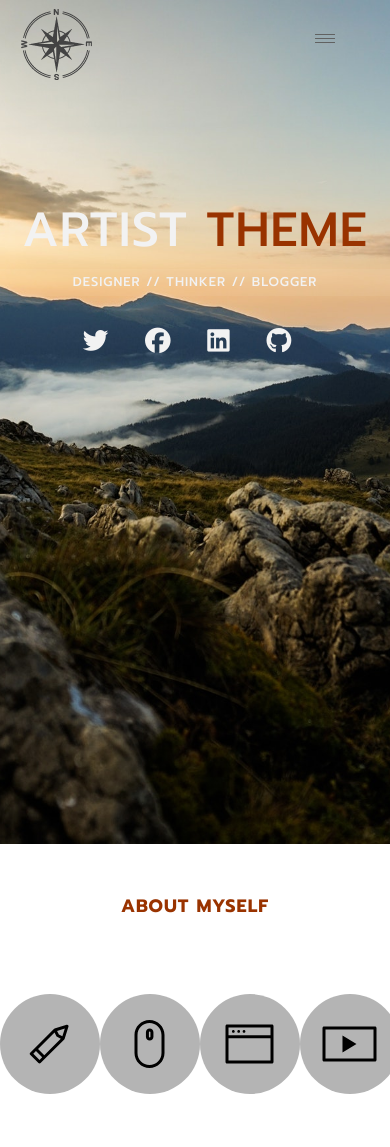
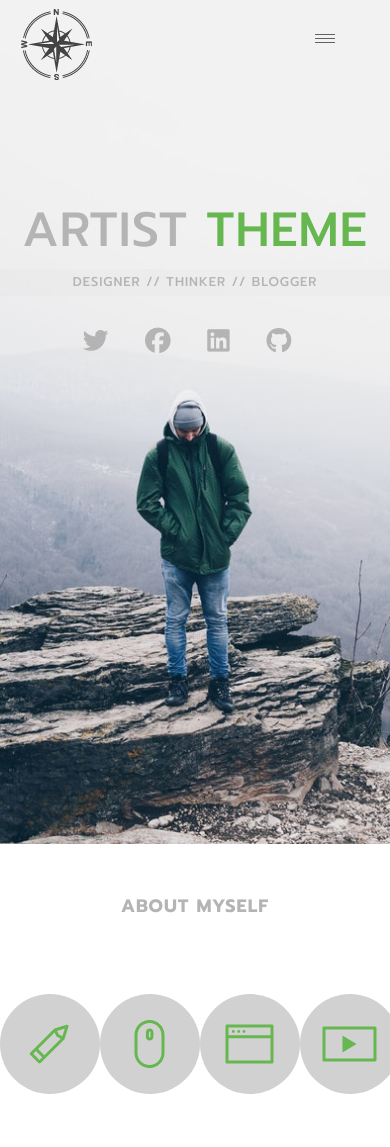
Before and after one commit to MrFoster1917/artist_theme, a website: page index.html in a window 390 px wide. Shown: the top 1147 px of the page. Drawn offline with nearby package versions, Linux system fonts and the light colour scheme.

Commit message:
Modified html code, css styles on text color, and updated/ change background header image.

```diff
--- a/src/css/main.css
+++ b/src/css/main.css
@@ -66,7 +66,7 @@ li {
   text-decoration: none; }
 
 a {
-  color: #F2F2F2;
+  color: #b4b4b4;
   font-size: 1rem;
   text-decoration: none;
   outline: 0; }
@@ -106,7 +106,7 @@ nav {
       padding: 0 20px;
       font-weight: 700; }
       nav ul a:hover {
-        color: #993300;
+        color: #66b750;
         -webkit-transition: all 0.8s ease-out;
         -o-transition: all 0.8s ease-out;
         transition: all 0.8s ease-out;
@@ -139,8 +139,8 @@ nav {
         border-bottom: 1px solid rgba(0, 0, 0, 0.2);
         display: block; }
         nav ul a:hover {
-          color: #F2F2F2;
-          background: #993300; }
+          color: #585858;
+          background: #66b750; }
   nav.active {
     left: 0; }
   .toggle-nav {
@@ -205,7 +205,7 @@ nav {
 #home-banner {
   width: 100%;
   height: 100vh;
-  background: url(../../src/images/home-bkgd.jpg) 50% 50%;
+  background: url(../../src/images/home-bgd2.jpg) 50% 50%;
   background-repeat: no-repeat;
   background-size: cover;
   text-align: center;
@@ -218,7 +218,7 @@ nav {
     #home-banner .banner-text h2 {
       margin: 0;
       font-weight: 500;
-      color: #F2F2F2;
+      color: #b4b4b4;
       text-transform: uppercase;
       letter-spacing: 1px; }
       #home-banner .banner-text h1.lg-heading,
@@ -226,7 +226,7 @@ nav {
         font-size: 5rem; }
         #home-banner .banner-text h1.lg-heading .text-secondary,
         #home-banner .banner-text h2.lg-heading .text-secondary {
-          color: #993300; }
+          color: #66b750; }
       #home-banner .banner-text h1.sm-heading,
       #home-banner .banner-text h2.sm-heading {
         margin-bottom: 2rem;
@@ -235,7 +235,7 @@ nav {
     #home-banner .banner-text .home-icons {
       letter-spacing: 1rem; }
       #home-banner .banner-text .home-icons a:hover {
-        color: #993300;
+        color: #66b750;
         -webkit-transition: all 0.8s ease-out;
         -o-transition: all 0.8s ease-out;
         transition: all 0.8s ease-out; }
@@ -276,13 +276,13 @@ nav {
           font-size: 3rem; }
           #home-banner .banner-text h1.lg-heading .text-secondary,
           #home-banner .banner-text h2.lg-heading .text-secondary {
-            color: #993300; }
+            color: #66b750; }
         #home-banner .banner-text h1.sm-heading,
         #home-banner .banner-text h2.sm-heading {
           margin-bottom: 2rem;
           padding: 0.2rem;
           font-size: .8rem;
-          background: rgba(242, 242, 242, 0.05); }
+          background: rgba(180, 180, 180, 0.05); }
       #home-banner .banner-text .home-icons a {
         font-size: .8rem; } }
 
@@ -294,7 +294,7 @@ nav {
   font-size: 18px;
   font-weight: 700;
   text-transform: uppercase;
-  color: #993300;
+  color: #b4b4b4;
   text-align: center; }
 
 .about-header .face-lookup {
@@ -326,24 +326,28 @@ nav {
     line-height: 1;
     -webkit-font-smoothing: antialiased;
     -moz-osx-font-smoothing: grayscale;
-    background-color: #b4b4b4;
+    background-color: #d1d1d1;
     border-radius: 50%; }
     .about-header .face-lookup [class^="icon"].icon-pencil {
       -webkit-box-ordinal-group: 2;
       -ms-flex-order: 1;
-      order: 1; }
+      order: 1;
+      fill: #66b750; }
     .about-header .face-lookup [class^="icon"].icon-mouse {
       -webkit-box-ordinal-group: 3;
       -ms-flex-order: 2;
-      order: 2; }
+      order: 2;
+      fill: #66b750; }
     .about-header .face-lookup [class^="icon"].icon-edge {
       -webkit-box-ordinal-group: 5;
       -ms-flex-order: 4;
-      order: 4; }
+      order: 4;
+      fill: #66b750; }
     .about-header .face-lookup [class^="icon"].icon-video {
       -webkit-box-ordinal-group: 6;
       -ms-flex-order: 5;
-      order: 5; }
+      order: 5;
+      fill: #66b750; }
 
 .about-header p {
   max-width: 620px;
@@ -355,4 +359,4 @@ nav {
   .about-header p strong {
     font-size: 14px;
     font-weight: 700;
-    color: #993300; }
+    color: #66b750; }
```
Also changed, not shown: index.html (+2 -0 lines), src/images/home-bgd2.jpg (added).
